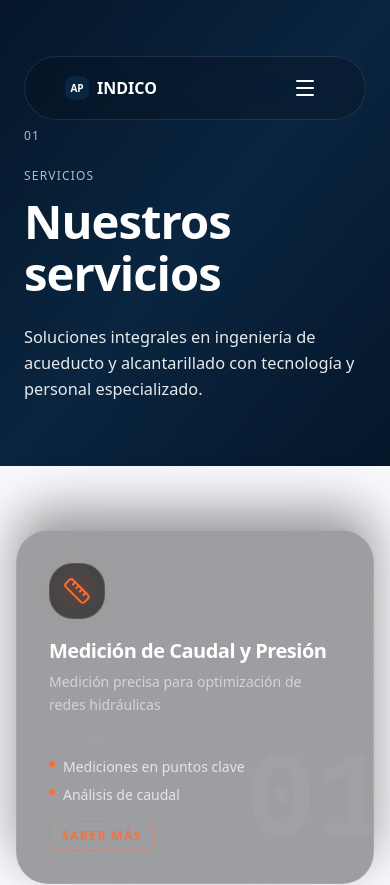
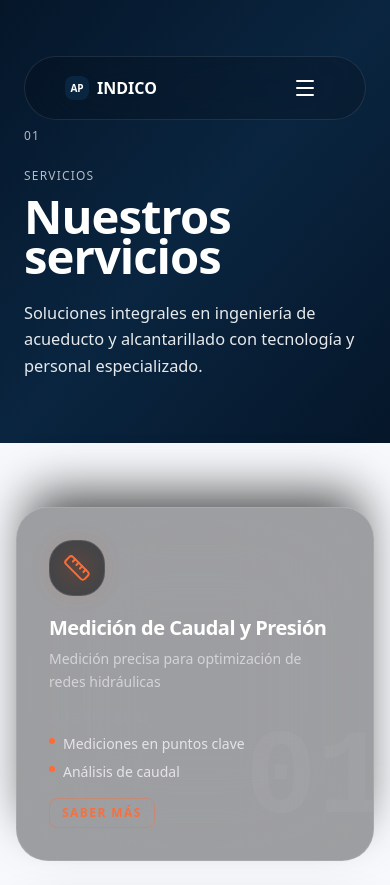
Before and after one commit to Hecpac/Apindico, a Next.js app: page /servicios in a window 390 px wide. Shown: the top 885 px of the page. Built offline with nearby package versions, Linux system fonts and the light colour scheme.

Commit message:
Tighten hero leading and boost stacked card depth

```diff
--- a/src/app/tokens.css
+++ b/src/app/tokens.css
@@ -103,7 +103,7 @@
   /* Fluid Typography System (clamp for responsive scaling) */
   --fluid-h1: clamp(2.5rem, 8vw + 1rem, 4.5rem);                  /* 40px → 72px */
   --fluid-body: clamp(1rem, 0.5vw + 0.9rem, 1.125rem);             /* 16px → 18px */
-  --line-height-tight-display: 1.1;
+  --line-height-tight-display: 0.85;
   --line-height-body: 1.6;
 
   --font-size-xs: clamp(0.75rem, 0.7rem + 0.25vw, 0.875rem);       /* 12px → 14px */
--- a/src/components/layout/Header.tsx
+++ b/src/components/layout/Header.tsx
@@ -175,7 +175,7 @@ export function Header() {
             role="navigation"
             aria-label="Navegación principal"
             className={cn(
-              "flex items-center justify-between transition-all duration-300 rounded-full border border-white/10 backdrop-blur-2xl px-10",
+              "flex items-center justify-between transition-all duration-300 rounded-full border border-white/10 backdrop-blur-2xl px-10 py-3",
               isScrolled
                 ? "h-14 bg-zinc-950/20 shadow-[0_10px_30px_rgba(0,0,0,0.22)]"
                 : "h-16 md:h-20 bg-zinc-950/20"
--- a/src/components/sections/HeroSection.tsx
+++ b/src/components/sections/HeroSection.tsx
@@ -246,7 +246,7 @@ export function HeroSection({
                       <Badge
                         key={badge}
                         size="sm"
-                        className="bg-white/10 text-white border border-white/15"
+                        className="bg-white/10 backdrop-blur-md text-white border border-white/15"
                       >
                         {badge}
                       </Badge>
--- a/src/components/ui/ServiceCard.tsx
+++ b/src/components/ui/ServiceCard.tsx
@@ -52,7 +52,7 @@ const ServiceCard = React.forwardRef<HTMLDivElement, ServiceCardProps>(
           "service-card group relative overflow-hidden rounded-[32px]",
           "border border-white/10 bg-zinc-900/40 backdrop-blur-3xl p-8",
           "transition-all duration-500 ease-out will-change-transform",
-          "shadow-[0_-20px_50px_rgba(0,0,0,0.4)] md:shadow-[0_20px_60px_-40px_rgba(0,0,0,0.6)]",
+          "shadow-[0_-25px_50px_-12px_rgba(0,0,0,0.7)] md:shadow-[0_20px_60px_-40px_rgba(0,0,0,0.6)]",
           "motion-safe:hover:-translate-y-1",
           "hover:shadow-[0_20px_40px_-20px_rgba(0,0,0,0.45)]",
           "hover:ring-1 hover:ring-[color:var(--color-accent)]/25",
```
